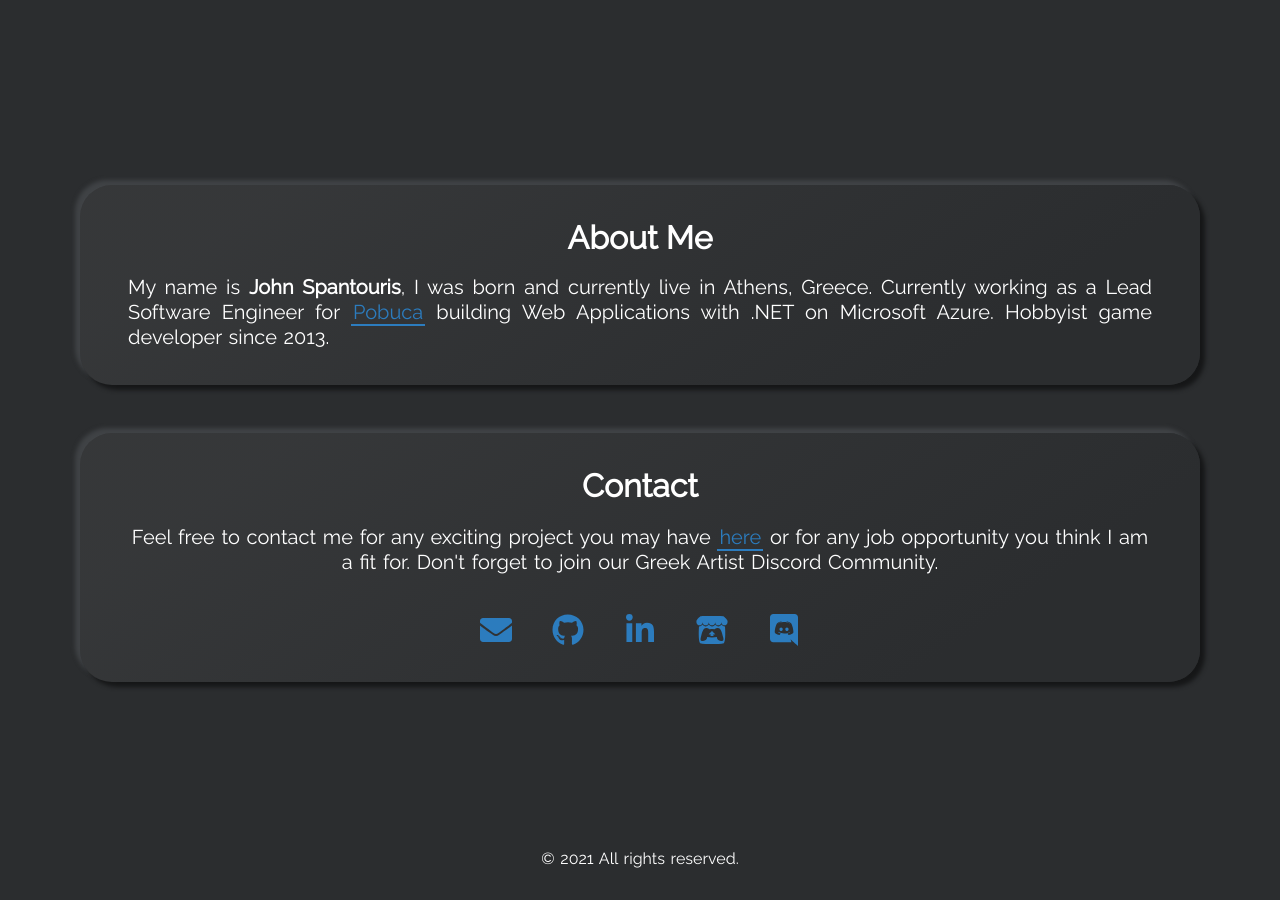
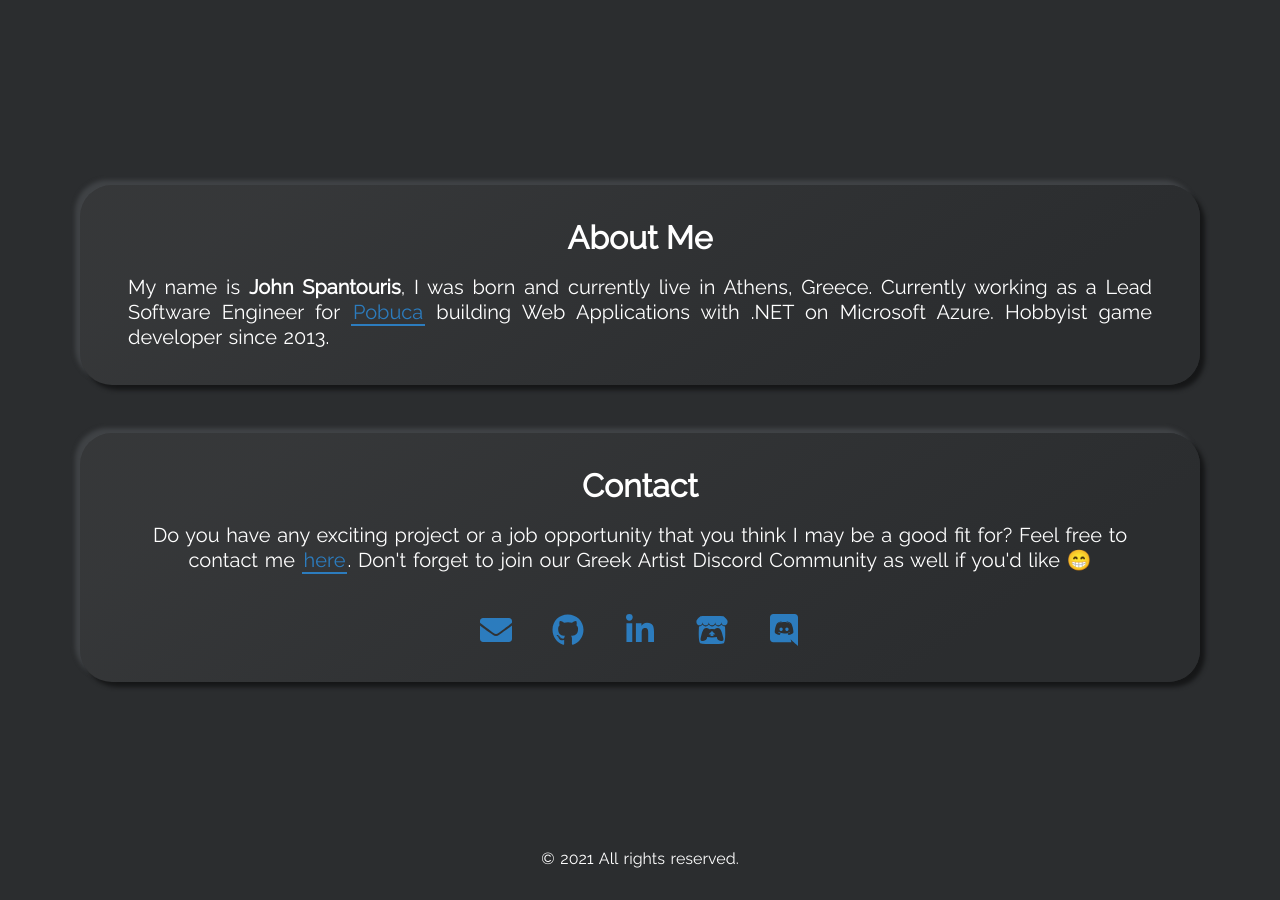
Before and after one commit to Spantouris/spantouris.github.io, a Jekyll site: the page built from index.html, in a window 1280 px wide and 900 px high, scrolled down 875 px. Built offline with Jekyll 4.4.1, drawn with Linux system fonts in a browser that asks for light colours.

Commit message:
Fix contact

```diff
--- a/_config.yml
+++ b/_config.yml
@@ -51,7 +51,7 @@ os_projects_title: Open Source Projects
 # Contact
 show_contact_card: true
 contact_title: Contact
-contact_description: Feel free to contact me for any exciting project you may have <a class="highlight-link" href="mailto:john.spantouris@gmail.com" target="_blank" rel="noreferrer">here</a> or for any job opportunity you think I am a fit for. Don't forget to join our Greek Artist Discord Community.
+contact_description: Do you have any exciting project or a job opportunity that you think I may be a good fit for? Feel free to contact me <a class="highlight-link" href="mailto:john.spantouris@gmail.com" target="_blank" rel="noreferrer">here</a>. Don't forget to join our Greek Artist Discord Community as well if you'd like 😁
 
 exclude:
   [
--- a/_includes/section-contact.html
+++ b/_includes/section-contact.html
@@ -26,7 +26,7 @@
   {% endif %}
 
   {% if site.linkedin_username != null %}
-  <a class="social-link linkedin" aria-label="My LinkedIn" target="_blank" rel="noreferrer"
+  <a class="social-link" aria-label="My LinkedIn" target="_blank" rel="noreferrer"
     href="https://www.linkedin.com/in/{{site.linkedin_username}}">
     <div class="social">
       <svg class="social-svg" viewBox="0 0 48 48">
@@ -38,7 +38,7 @@
   {% endif %}
 
   {% if site.itchio_username != null %}
-  <a class="social-link itchio" aria-label="My Itcio" target="_blank" rel="noreferrer"
+  <a class="social-link" aria-label="My Itcio" target="_blank" rel="noreferrer"
     href="https://{{site.itchio_username}}.itch.io/">
     <div class="social">
       <svg class="social-svg" viewBox="0 0 48 48">
@@ -50,7 +50,7 @@
   {% endif %}
 
   {% if site.discord_server_url != null %}
-  <a class="social-link discord" aria-label="Discord Community" target="_blank" rel="noreferrer"
+  <a class="social-link" aria-label="Discord Community" target="_blank" rel="noreferrer"
     href="{{site.discord_server_url}}">
     <div class="social">
       <svg class="social-svg" viewBox="0 0 48 48">
```
